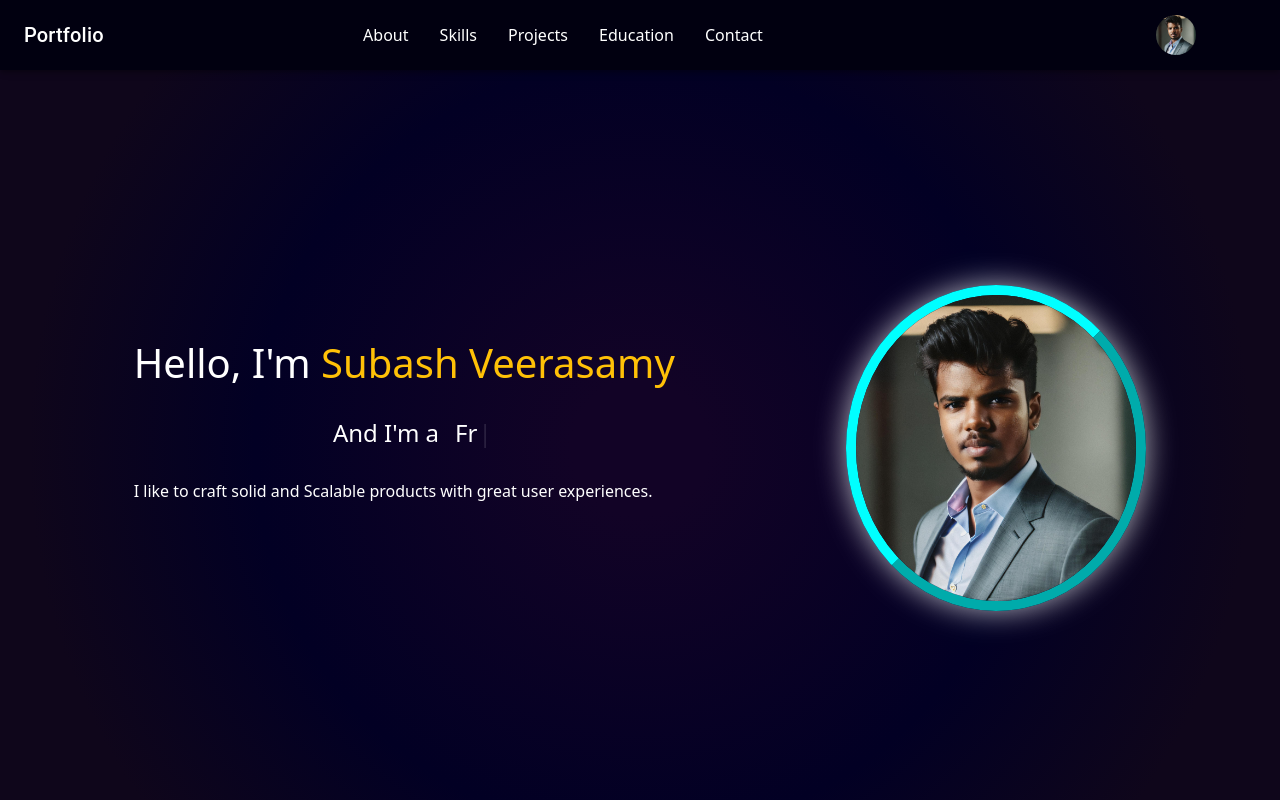
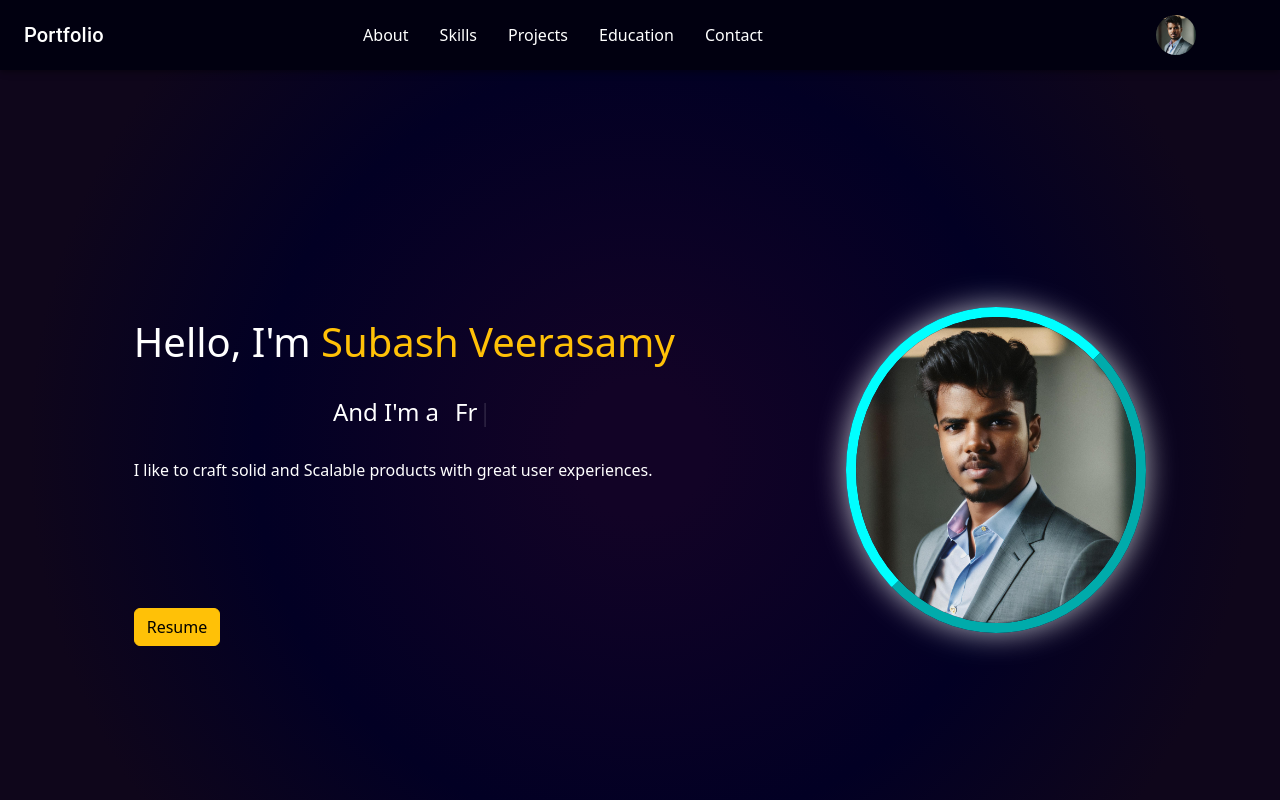
Before and after one commit to subashveerasamy/portfolio, a React (Vite) app: page / in a window 1280 px wide. Shown: the top 800 px of the page. Built offline with nearby package versions, Linux system fonts and the light colour scheme; some icons are missing.

Commit message:
resume added

```diff
--- a/src/App.jsx
+++ b/src/App.jsx
@@ -65,6 +65,11 @@ export default function DenseAppBar() {
     }
     setDrawerOpen(open);
   };
+
+  const handleResume=()=>{
+   const url="https://drive.google.com/file/d/1dOrfv8d6-uajV6IU_vfPzWBBJ7dF8ryQ/view?usp=drive_link";
+    window.open(url, '_blank');
+  }
 
   const menuItems = [
     { text: 'About', ref: aboutRef },
@@ -137,7 +142,7 @@ export default function DenseAppBar() {
   </ThemeProvider>
 </div>
 
-      <Container id='aaaa' ref={aboutRef} className='mt-5 p-5 d-flex flex-wrap-reverse justify-content-around align-items-center' >
+      <Container id='aaaa' ref={aboutRef} className='mt-5 pb-1 p-5 d-flex flex-wrap-reverse justify-content-around align-items-center' >
         <div className='mt-4'>
           <h1 className='text-white'>Hello, I'm <span className='text-warning'>Subash Veerasamy</span></h1><br />
           <div style={{ display: 'flex', justifyContent: 'center' }}>
@@ -159,6 +164,10 @@ export default function DenseAppBar() {
           <SocialIcon className='m-2' network="linkedin" url='https://www.linkedin.com/in/subash-veerasamy-544972244/' target='_blank' style={{ width: 40, height: 40 }} />
           <SocialIcon className='m-2' network="github" url='https://github.com/subashveerasamy' target='_blank' style={{ width: 40, height: 40 }} />
           <SocialIcon className='m-2' network="instagram" url='https://www.instagram.com/subash_f.l.o.s.h/' target='_blank' style={{ width: 40, height: 40 }} />
+          <br />
+          <div className='btn btn-warning mt-5' onClick={handleResume}>
+                Resume
+          </div>
         </div>
         <div>
           <div>
--- a/src/Components/Contact.jsx
+++ b/src/Components/Contact.jsx
@@ -56,7 +56,7 @@ const Contact = () => {
         validationSchema:yup.object({
             name:yup.string().required("Name is required"),
             email:yup.string().email("Invalid email address").required("Email is required"),
-            subject:yup.number().required("Subject is required"),
+            subject:yup.string().required("Subject is required"),
             message:yup.string().required("Message is required")
         })
      });
```
